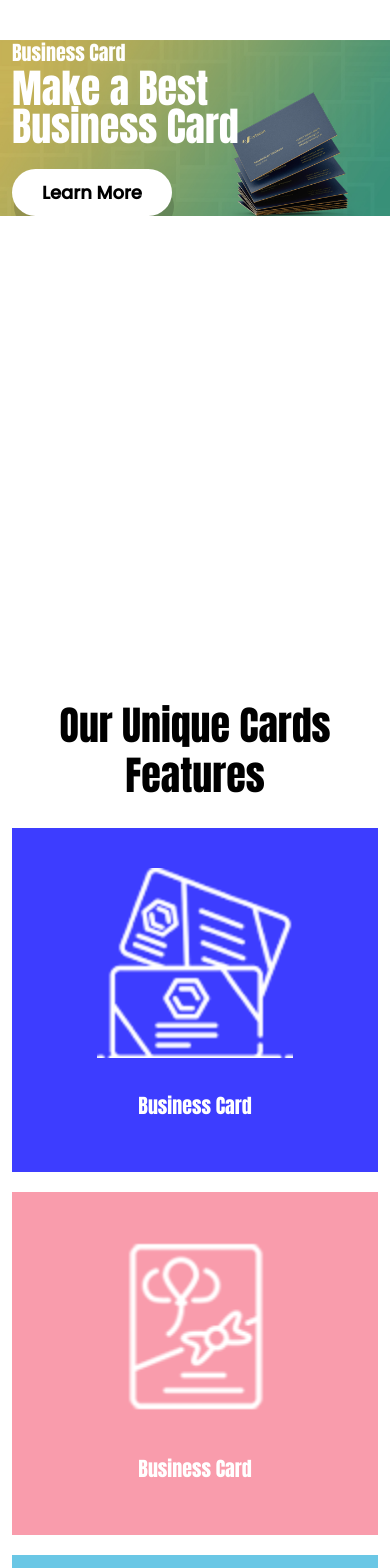
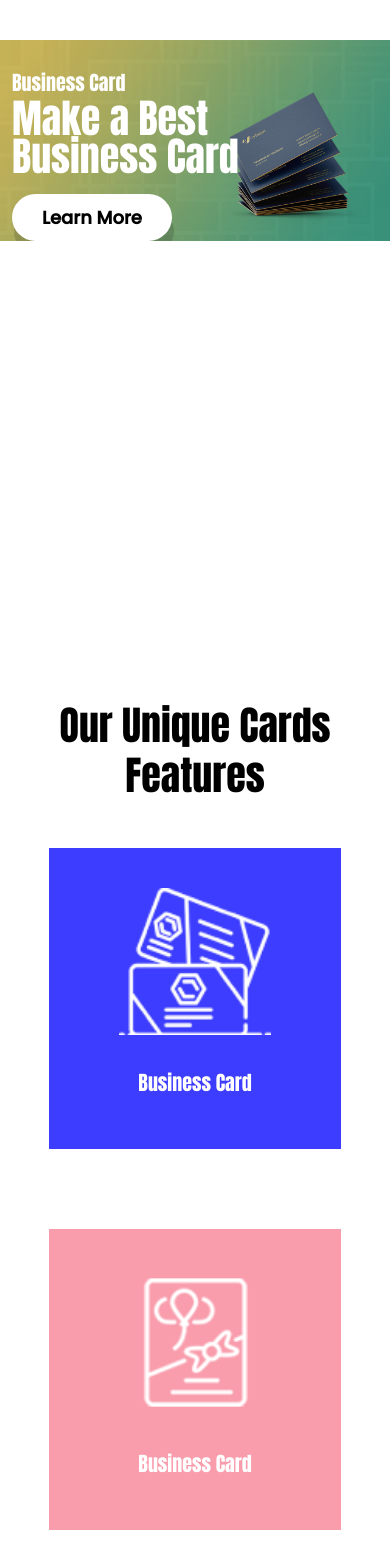
Before and after one commit to BasharatAliKing/SKT-CARDS-On-React, a React (Create React App) app: page / in a window 390 px wide. Shown: the top 1568 px of the page. Built offline with nearby package versions, Linux system fonts and the light colour scheme.

Commit message:
edit readme and add new.md

```diff
--- a/src/Responcive.css
+++ b/src/Responcive.css
@@ -105,7 +105,7 @@
     }
     #home h4{
         font-size: 20px;
-        margin-top: -200px;
+        margin-top: -170px;
     }
     #home h1{
         font-size: 40px;
@@ -115,11 +115,15 @@
         font-size: 18px;
         padding: 10px 30px;
         margin-bottom: 0px;
-        margin-top:20px;
+        margin-top:15px;
     }
     #unique-cards h1{
         font-size: 40px;
         text-align: center;
+    }
+    #unique-cards .card{
+        width: 80%;
+        margin: 40px auto;
     }
     #professional-cards h1 {
         font-size: 40px;
@@ -137,9 +141,8 @@
         padding-left: 0px;
     }
     #professional-cards .a {
-        width: 90%;
-        margin-left: 20px;
-        margin-top: 30px;
+        width: 50%;
+      margin: 50px auto;
         text-align: center;
     }
     #benefits h1 {
@@ -209,7 +212,7 @@
      padding-bottom: 20px;
     }
     #how-works .circle1::before {
-        margin-top: 39px;
+        margin-top: 30px;
     }
     #how-works .circle2 {
      width: 50%;
@@ -218,7 +221,7 @@
      padding-bottom: 20px;
     }
     #how-works .circle2::before {
-        margin-top: 39px;
+        margin-top: 30px;
     }
     #how-works .circle3 {
      width: 50%;
@@ -227,7 +230,7 @@
      padding-bottom: 20px;
     }
     #how-works .circle3::before {
-        margin-top: 39px;
+        margin-top: 30px;
     }
     #how-works .circle4 {
      width: 50%;
@@ -236,7 +239,7 @@
      padding-bottom: 20px;
     }
     #how-works .circle4::before {
-        margin-top: 39px;
+        margin-top: 30px;
     }
     #how-works img{
         width: 50%;
```
